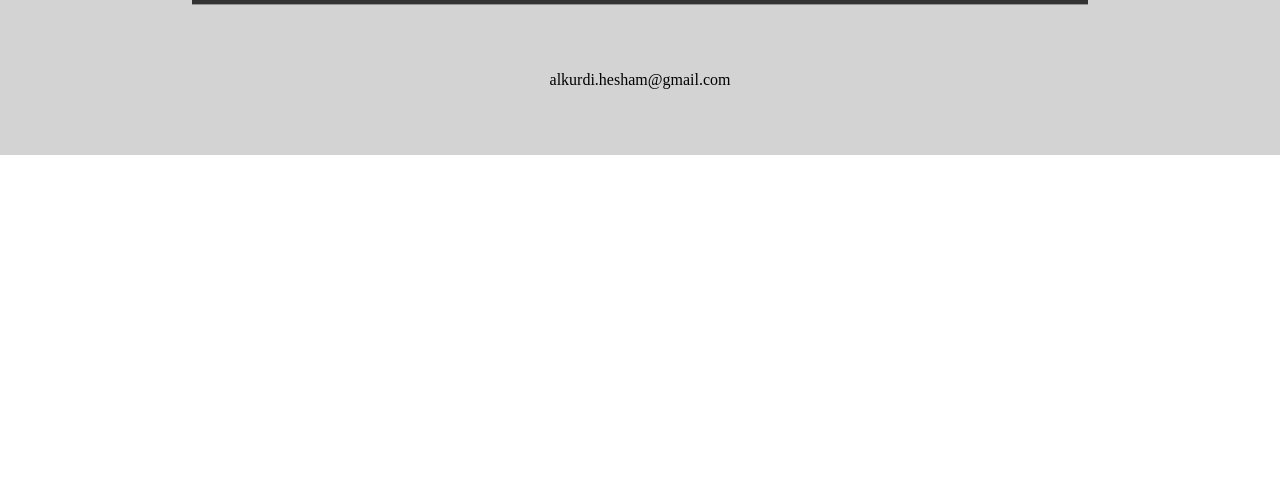
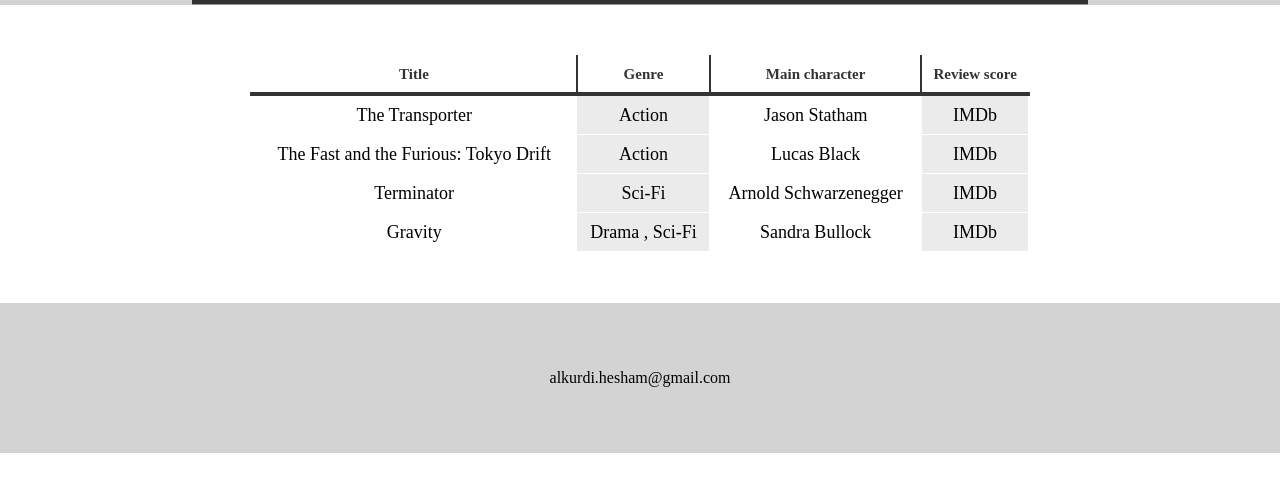
Before and after one commit to hesalk/inlamninglabb1, a plain HTML site: page movies.html in a window 1280 px wide. Shown: the part 295-786 px from the top of the page. Drawn offline with Linux system fonts and the light colour scheme.

Commit message:
allwitoutlasttwo

```diff
--- a/movies.html
+++ b/movies.html
@@ -21,7 +21,46 @@
       </div>
   </head>
   <body>
+    <div class="flex-container">
 
+
+    <table class="greyGridTable">
+    <thead>
+    <tr>
+    <th>Title</th>
+    <th>Genre</th>
+    <th>Main character</th>
+    <th>Review score</th>
+    </tr>
+    </thead>
+    <tbody>
+    <tr>
+    <td>The Transporter</td>
+    <td>Action</td>
+    <td>Jason Statham</td>
+    <td>IMDb</td>
+    </tr>
+    <tr>
+    <td>The Fast and the Furious: Tokyo Drift </td>
+    <td>Action</td>
+    <td>Lucas Black</td>
+    <td>IMDb</td>
+    </tr>
+    <tr>
+    <td>Terminator</td>
+    <td>Sci-Fi </td>
+    <td>Arnold Schwarzenegger</td>
+    <td>IMDb</td>
+    </tr>
+    <tr>
+    <td>Gravity</td>
+    <td> Drama , Sci-Fi</td>
+    <td>Sandra Bullock</td>
+    <td>IMDb</td>
+    </tr>
+    </tbody>
+    </table>
+    </div>
   </body>
   <footer class="footer">
 alkurdi.hesham@gmail.com
--- a/style.css
+++ b/style.css
@@ -92,8 +92,46 @@ a:active {
 
 		.flex-container {
 		  display: flex;
+			flex-direction: column;
 		  justify-content: center;
 		  align-items: center;
-		  height: 200px;
-			padding: 50px 200px 50px 200px;
+		  height: auto;
+			padding: 50px 250px 50px 250px;
 		  		}
+p{width: 400px;padding: 10px}
+img {width: 300px}
+
+table.greyGridTable {
+  border: 2px solid #FFFFFF;
+  width: 100%;
+  text-align: center;
+  border-collapse: collapse;
+}
+table.greyGridTable td, table.greyGridTable th {
+  border: 1px solid #FFFFFF;
+  padding: 10px 	4px;
+}
+table.greyGridTable tbody td {
+  font-size: 18px;
+}
+table.greyGridTable td:nth-child(even) {
+  background: #EBEBEB;
+}
+table.greyGridTable thead {
+  background: #FFFFFF;
+  border-bottom: 4px solid #333333;
+}
+table.greyGridTable thead th {
+  font-size: 15px;
+  font-weight: bold;
+  color: #333333;
+  text-align: center;
+  border-left: 2px solid #333333;
+}
+table.greyGridTable thead th:first-child {
+  border-left: none;
+}
+
+table.greyGridTable tfoot td {
+  font-size: 14px;
+}
```
Also changed, not shown: about.html (+13 -0 lines).
